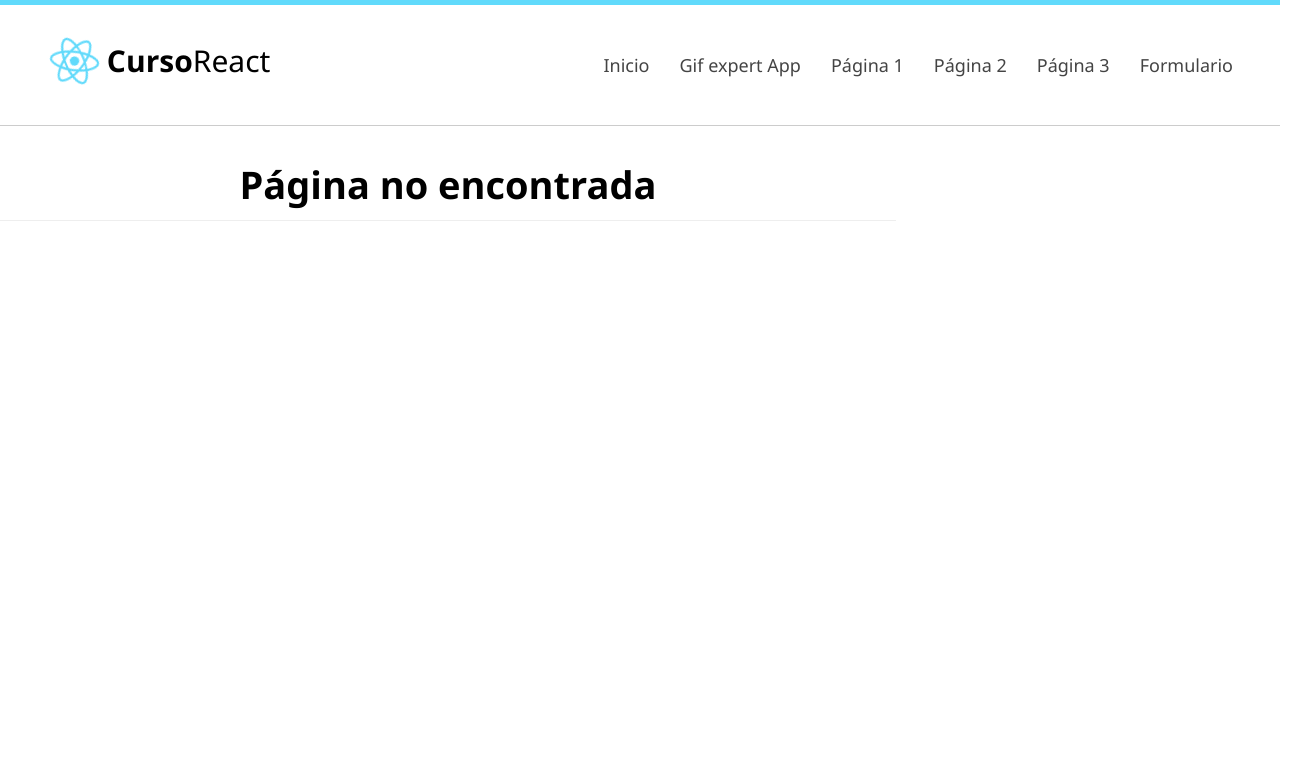
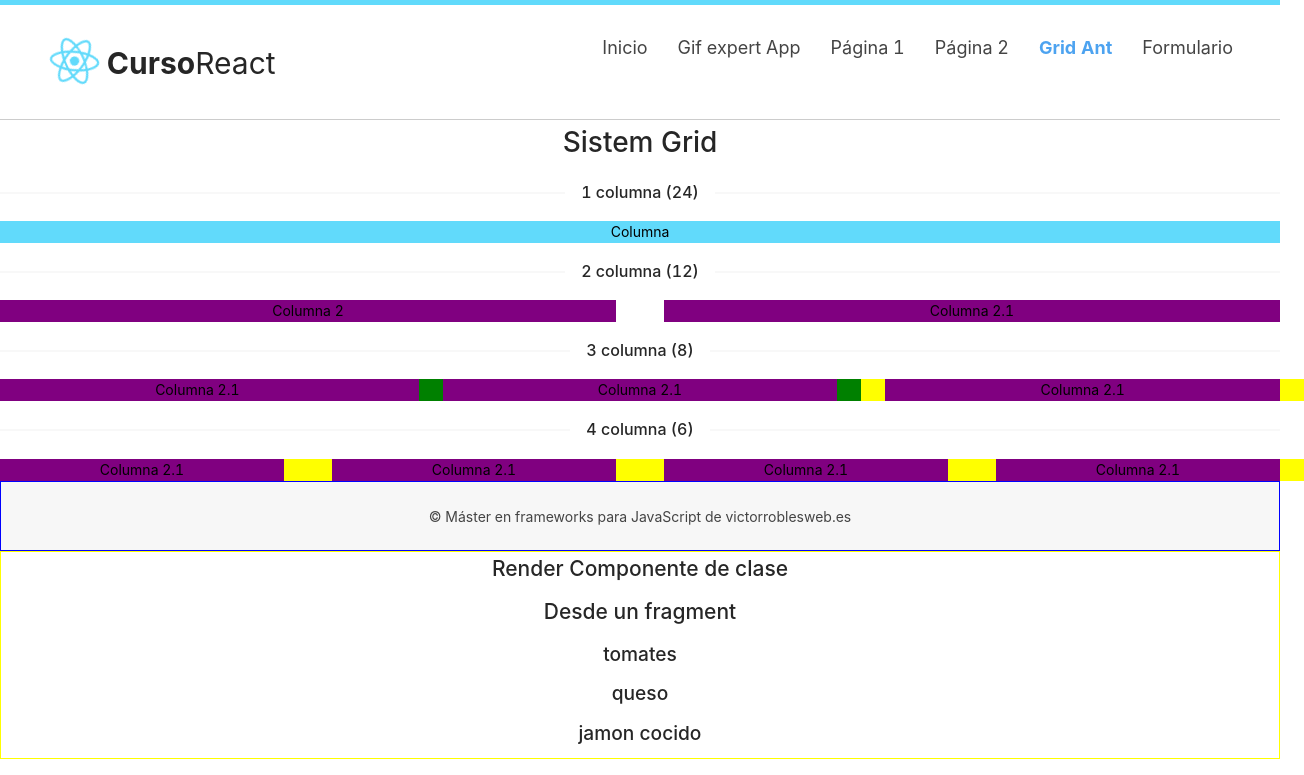
Before and after one commit to andersonNB/Articulos-React, a React (Create React App) app: page /grid in a window 1280 px wide. Shown: the top 775 px of the page, 1304 px wide, since content can reach past the window. Built offline with nearby package versions, Linux system fonts and the light colour scheme.

Commit message:
Grid antd

```diff
--- a/package.json
+++ b/package.json
@@ -6,6 +6,7 @@
     "@testing-library/jest-dom": "^5.16.2",
     "@testing-library/react": "^12.1.2",
     "@testing-library/user-event": "^13.5.0",
+    "antd": "^4.19.3",
     "react": "^17.0.2",
     "react-dom": "^17.0.2",
     "react-router-dom": "^6.2.1",
--- a/public/index.html
+++ b/public/index.html
@@ -14,7 +14,12 @@
       manifest.json provides metadata used when your web app is installed on a
       user's mobile device or desktop. See https://developers.google.com/web/fundamentals/web-app-manifest/
     -->
+		<!-- CDN de animate -->
 		<link rel="manifest" href="%PUBLIC_URL%/manifest.json" />
+		<link
+			rel="stylesheet"
+			href="https://cdnjs.cloudflare.com/ajax/libs/animate.css/4.1.1/animate.min.css"
+		/>
 		<!--
       Notice the use of %PUBLIC_URL% in the tags above.
       It will be replaced with the URL of the `public` folder during the build.
--- a/src/Router.js
+++ b/src/Router.js
@@ -11,6 +11,7 @@ import MiComponentePrueba from './components/MiComponentePrueba';
 import Dashboard from './components/Dashboard'
 import Home from './components/Home'
 import Blog from './components/Blog'
+import GridAnt from "./components/GridAnt";
 
 class Router extends Component {
 
@@ -38,6 +39,7 @@ class Router extends Component {
                             <Route path="console" element={ () => { console.log("De esta manera si se puede") } } />
                         </Route>
                         <Route path="*" element={ <Error /> } />
+                        <Route path="/grid" element={ <GridAnt /> } />
                     </Routes>
                 </BrowserRouter>
 
--- a/src/assets/css/index.css
+++ b/src/assets/css/index.css
@@ -11,3 +11,32 @@ code {
 	font-family: source-code-pro, Menlo, Monaco, Consolas, "Courier New",
 		monospace;
 }
+
+.card-grid {
+	border: 1px solid purple;
+	display: flex;
+	flex-direction: row;
+	flex-wrap: wrap;
+	margin-top: 20px;
+	justify-content: center;
+}
+
+.card {
+	align-content: center;
+	border: 1px solid grey;
+	border-radius: 6px;
+	margin-bottom: 10px;
+	margin-right: 10px;
+	margin: 20px;
+	height: 200px;
+	width: 300px;
+	overflow: hidden;
+}
+
+.card p {
+	text-align: center;
+}
+
+.card img {
+	max-height: 170px;
+}
--- a/src/components/AddCategory.js
+++ b/src/components/AddCategory.js
@@ -1,7 +1,7 @@
 import React, { useState } from 'react'
 import PropTypes from 'prop-types'
 import '../assets/css/Input.css';
-import GifGrid from "./GifGrid";
+// import GifGrid from "./GifGrid";
 
 const AddCategory = ({ setCategoria }) => {
 
@@ -20,7 +20,9 @@ const AddCategory = ({ setCategoria }) => {
 
         if (inputValue !== undefined && inputValue !== "") {
             // es un callback y guarda el estado anterior, para este caso el array
-            setCategoria(cat => [...cat, inputValue])
+            //Si lo colocamos así pone primero el estado anterior y luego lo que le pasemos
+            //al colocarlo al reves saldría de primero lo que digitemos en el input
+            setCategoria(cat => [inputValue, ...cat])
             //reseteamos el valor
             setInputValue('');
         }
@@ -38,7 +40,6 @@ const AddCategory = ({ setCategoria }) => {
                 />
             </form>
             <h3>{ inputValue }</h3>
-
         </>
     )
 }
--- a/src/components/GifExpertApp.js
+++ b/src/components/GifExpertApp.js
@@ -8,13 +8,13 @@ const GifExpertApp = () => {
     //lo ideal es usar el hook useState
     // const categoria = ['One Punch', 'Samurai X', 'Dragon Ball']
 
-    const [categoria, setCategoria] = useState(['One Punch']);
+    const [categoria, setCategoria] = useState(['Jack Skellington']);
 
     const handleAdd = () => {
 
         //concat o push o spread
         //setCategoria(...categoria,'One piece')
-        setCategoria(categoria.concat('One piece'))
+        setCategoria(categoria.concat('Samurai X'))
     }
 
     return (
--- a/src/components/GifGrid.js
+++ b/src/components/GifGrid.js
@@ -1,35 +1,29 @@
-import React, { useState, useEffect } from 'react'
+import React, { useState } from 'react'
+import { useFetchGifs } from "../hooks/useFetchGifs";
 import GifGridItem from "./GifGridItem";
 
 const GifGrid = ({ categoria }) => {
 
     // const [page, setPage] = useState(0)
-    const [images, setImages] = useState([])
+    // const [images, setImages] = useState([])
 
-    useEffect(() => {
-        getGifs();
-    }, [])
-
-    const getGifs = async () => {
-
-        const url = 'http://api.giphy.com/v1/gifs/search?q=Vegeta&limit=10&api_key=6pLfEjnR18zDQ74fEZmBuvMgkUDqphyE';
-        const repuesta = await fetch(url);
-
-        const { data } = await repuesta.json()
+    //Custom Hook
+    //data es la propiedad y images es el sobrenombre que le doy
+    const { data: images, loading } = useFetchGifs(categoria);
 
 
-        const gifsApi = data.map((item => {
-            return {
-                id: item.id,
-                title: item.title,
-                url: item.images?.downsized_medium.url,
-            }
-        }))
+    //Si le paso un array vacio solo recarga una vez el componente
+    //si le paso el valor a mostrar entre los corchetes recargara
+    //el componente en caso de hubiese cambios
 
-        console.log(gifsApi)
-        //Establecemos el estado
-        setImages(gifsApi)
-    }
+    // useEffect(() => {
+    //     getGifs(categoria).then(
+    //         (imgs) => {
+    //             setImages(imgs)
+    //         }
+    //     )
+    // }, [categoria])
+
 
     function prueba() {
         console.log("si funciona de esta manera")
@@ -45,20 +39,36 @@ const GifGrid = ({ categoria }) => {
     return (
         <>
             <h3>{ categoria }</h3>
-            {/* <h3>{ page } </h3>
-            <button onClick={ () => setPage(page + 1) } >Click</button> */}
-            {
 
-                images.map((img) => {
+            <div className="card-grid">
+                {/* { loading ? 'Cargando...' : 'Data Cargada' } */ }
+                { loading && 'Cargando...' }
+                { images.map((img) => {
                     return (
                         <GifGridItem
                             img={ img }
                             key={ img.id } />
                     )
 
-                })
-            }
+                }) }
 
+            </div>
+            {/* <div className="card-grid">
+               <h3>{ page } </h3>
+            <button onClick={ () => setPage(page + 1) } >Click</button>
+                {
+
+                    images.map((img) => {
+                        return (
+                            <GifGridItem
+                                img={ img }
+                                key={ img.id } />
+                        )
+
+                    })
+                }
+
+            </div> */}
         </>
     )
 }
--- a/src/components/GifGridItem.js
+++ b/src/components/GifGridItem.js
@@ -4,9 +4,9 @@ const GifGridItem = (img) => {
 
     const { title, id, url } = img.img
     return (
-        <div>
+        <div className="card animate__animated animate__fadeIn">
             <img src={ url } alt={ title }></img>
-            <p>{ title }</p>
+            {/* <p>{ title }</p> */ }
         </div>
 
     )
--- /dev/null
+++ b/src/components/GridAnt.js
@@ -0,0 +1,82 @@
+import React, { Component } from 'react';
+import { Col, Row, Divider } from 'antd';
+import 'antd/dist/antd.css'
+
+class GridAnt extends Component {
+
+
+    render() {
+        return (
+            <>
+                <h1>Sistem Grid</h1>
+                <Divider>1 columna (24)</Divider>
+
+                <Row>
+                    <Col span={ 24 }>
+                        <div style={ { backgroundColor: '#61DAFB', color: 'black' } }> Columna</div>
+                    </Col>
+                </Row>
+                <Divider>2 columna (12)</Divider>
+                <Row gutter={ [48, 8] }>
+                    <Col span={ 12 } >
+                        <div style={ { backgroundColor: 'purple', color: 'black' } }>
+                            Columna 2
+                        </div>
+                    </Col>
+                    <Col span={ 12 } >
+                        <div style={ { backgroundColor: 'purple', color: 'black' } }>
+                            Columna 2.1
+                        </div>
+                    </Col>
+                </Row>
+                <Divider>3 columna (8)</Divider>
+                <Row gutter={ [48, 8] }>
+                    <Col span={ 8 } style={ { backgroundColor: 'purple', color: 'black' } }>
+                        <div style={ { backgroundColor: 'purple', color: 'black' } }>
+                            Columna 2.1
+                        </div>
+                    </Col>
+                    <Col span={ 8 } style={ { backgroundColor: 'green', color: 'black' } }>
+                        <div style={ { backgroundColor: 'purple', color: 'black' } }>
+                            Columna 2.1
+                        </div>
+                    </Col>
+                    <Col span={ 8 } style={ { backgroundColor: 'yellow', color: 'black' } }>
+                        <div style={ { backgroundColor: 'purple', color: 'black' } }>
+                            Columna 2.1
+                        </div>
+                    </Col>
+                </Row>
+
+                <Divider>4 columna (6)</Divider>
+                {/* horizontal, vertical */ }
+                <Row gutter={ [48, 8] }>
+                    <Col span={ 6 } style={ { backgroundColor: 'yellow', color: 'black' } }>
+                        <div style={ { backgroundColor: 'purple', color: 'black' } }>
+                            Columna 2.1
+                        </div>
+                    </Col>
+                    <Col span={ 6 } style={ { backgroundColor: 'yellow', color: 'black' } }>
+                        <div style={ { backgroundColor: 'purple', color: 'black' } }>
+                            Columna 2.1
+                        </div>
+                    </Col>
+                    <Col span={ 6 } style={ { backgroundColor: 'yellow', color: 'black' } }>
+                        <div style={ { backgroundColor: 'purple', color: 'black' } }>
+                            Columna 2.1
+                        </div>
+                    </Col>
+                    <Col span={ 6 } style={ { backgroundColor: 'yellow', color: 'black' } }>
+                        <div style={ { backgroundColor: 'purple', color: 'black' } }>
+                            Columna 2.1
+                        </div>
+                    </Col>
+                </Row>
+            </>
+        )
+    }
+
+
+}
+
+export default GridAnt
--- a/src/components/Header.js
+++ b/src/components/Header.js
@@ -37,8 +37,11 @@ class Header extends Component {
                             <li>
                                 <NavLink to="/pruebas/">Página 2</NavLink>
                             </li>
+                            {/* <li>
+                                <NavLink to="/navigate">Página 3</NavLink>
+                            </li> */}
                             <li>
-                                <NavLink to="/navigate">Página 3</NavLink>
+                                <NavLink to="/grid">Grid Ant</NavLink>
                             </li>
                             <li>
                                 <NavLink to="/ruta-prueba">Formulario</NavLink>
--- /dev/null
+++ b/src/helpers/getGifs.js
@@ -0,0 +1,20 @@
+export const getGifs = async (categoria) => {
+
+    const url = `http://api.giphy.com/v1/gifs/search?q=${encodeURI(categoria)}&limit=10&api_key=6pLfEjnR18zDQ74fEZmBuvMgkUDqphyE`;
+    const repuesta = await fetch(url);
+
+    const { data } = await repuesta.json()
+
+
+    const gifsApi = data.map((item => {
+        return {
+            id: item.id,
+            title: item.title,
+            url: item.images?.downsized_medium.url,
+        }
+    }))
+
+    console.log(gifsApi)
+    //Establecemos el estado
+    return gifsApi
+}
--- /dev/null
+++ b/src/hooks/useFetchGifs.js
@@ -0,0 +1,22 @@
+import { useState, useEffect } from "react"
+import { getGifs } from "../helpers/getGifs";
+
+export const useFetchGifs = (categoria) => {
+
+    const [state, setState] = useState({
+        data: [],
+        loading: true
+    });
+
+
+    useEffect(() => {
+        getGifs(categoria).then(
+            (imgs) => {
+                setState({ data: imgs, loading: false });
+            }
+        )
+    }, [categoria])
+
+
+    return state; // {data:[], loading: true}
+}
```
Also changed, not shown: 1 other file (tests, documents, lock files or other folders).
